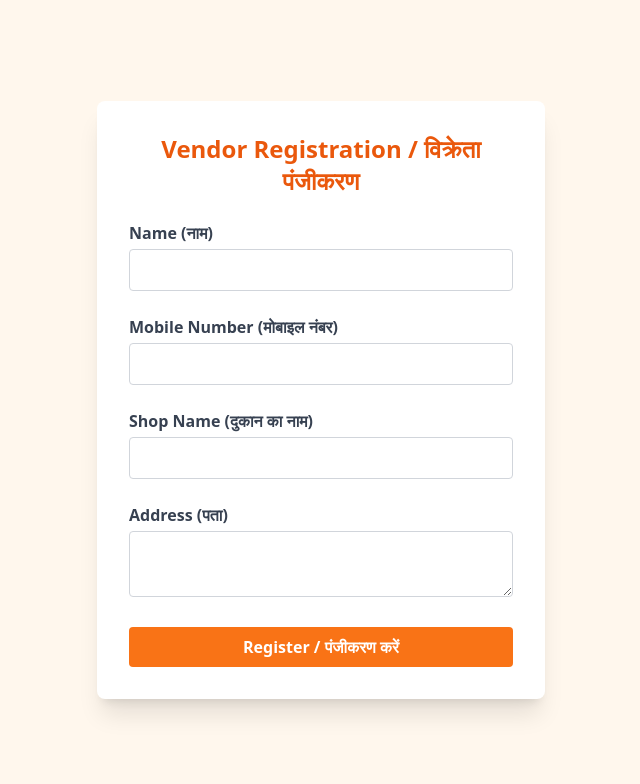
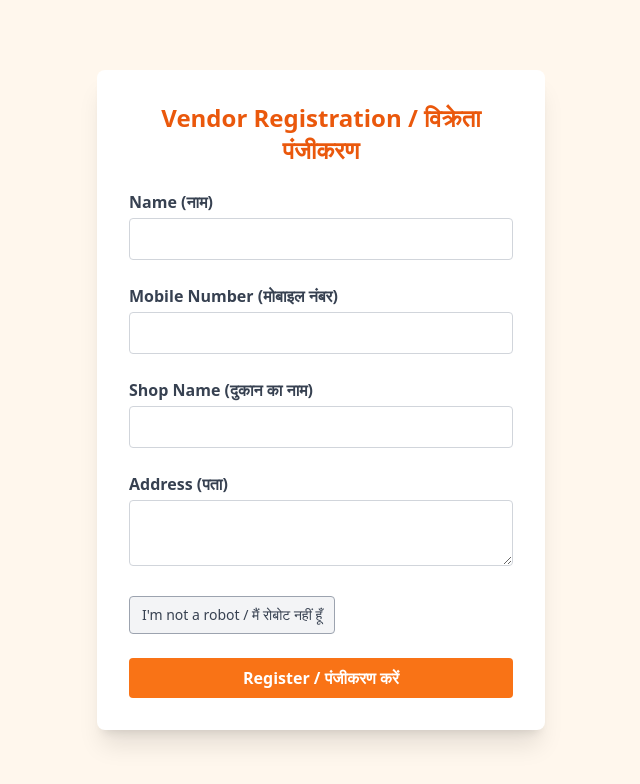
Before and after one commit to kn9annihilator/artisans-marketplace, a React (Create React App) app: page /register-vendor in a window 1280 px wide. Shown: the top 784 px of the page, without its empty margins (319-959 px from the left). Built offline with nearby package versions, Linux system fonts and the light colour scheme.

Commit message:
Some more changes to API Calls

```diff
--- a/src/pages/VendorRegister.jsx
+++ b/src/pages/VendorRegister.jsx
@@ -1,7 +1,6 @@
-// src/pages/VendorRegister.jsx
-
 import React, { useState } from 'react';
 import { motion } from 'framer-motion';
+import { CheckCircle } from 'lucide-react';
 
 const VendorRegister = () => {
   const [formData, setFormData] = useState({
@@ -10,6 +9,9 @@ const VendorRegister = () => {
     shopName: '',
     address: '',
   });
+
+  const [isVerified, setIsVerified] = useState(false);
+  const [errorMsg, setErrorMsg] = useState('');
 
   const handleChange = (e) => {
     setFormData((prev) => ({
@@ -20,6 +22,13 @@ const VendorRegister = () => {
 
   const handleSubmit = (e) => {
     e.preventDefault();
+
+    if (!isVerified) {
+      setErrorMsg('❌ Please confirm you are human / कृपया पुष्टि करें कि आप मानव हैं');
+      return;
+    }
+
+    setErrorMsg('');
     console.log("Vendor registered:", formData);
     alert("पंजीकरण सफल हुआ! Registration successful!");
   };
@@ -32,12 +41,12 @@ const VendorRegister = () => {
         animate={{ opacity: 1, y: 0 }}
         className="w-full max-w-md bg-white shadow-xl rounded-lg p-8 space-y-6"
       >
-        <h2 className="text-2xl font-bold text-center text-orange-600 mb-2">Vendor Registration / विक्रेता पंजीकरण</h2>
+        <h2 className="text-2xl font-bold text-center text-orange-600 mb-2">
+          Vendor Registration / विक्रेता पंजीकरण
+        </h2>
 
         <div>
-          <label className="block mb-1 font-semibold text-gray-700">
-            Name (नाम)
-          </label>
+          <label className="block mb-1 font-semibold text-gray-700">Name (नाम)</label>
           <input
             type="text"
             name="name"
@@ -49,9 +58,7 @@ const VendorRegister = () => {
         </div>
 
         <div>
-          <label className="block mb-1 font-semibold text-gray-700">
-            Mobile Number (मोबाइल नंबर)
-          </label>
+          <label className="block mb-1 font-semibold text-gray-700">Mobile Number (मोबाइल नंबर)</label>
           <input
             type="tel"
             name="mobile"
@@ -65,9 +72,7 @@ const VendorRegister = () => {
         </div>
 
         <div>
-          <label className="block mb-1 font-semibold text-gray-700">
-            Shop Name (दुकान का नाम)
-          </label>
+          <label className="block mb-1 font-semibold text-gray-700">Shop Name (दुकान का नाम)</label>
           <input
             type="text"
             name="shopName"
@@ -79,9 +84,7 @@ const VendorRegister = () => {
         </div>
 
         <div>
-          <label className="block mb-1 font-semibold text-gray-700">
-            Address (पता)
-          </label>
+          <label className="block mb-1 font-semibold text-gray-700">Address (पता)</label>
           <textarea
             name="address"
             rows="2"
@@ -91,6 +94,24 @@ const VendorRegister = () => {
             className="w-full px-4 py-2 border border-gray-300 rounded focus:ring-orange-400 focus:outline-none"
           ></textarea>
         </div>
+
+        {/* Clickable Captcha */}
+        <div className="flex items-center gap-3 mt-4">
+          <button
+            type="button"
+            onClick={() => setIsVerified(true)}
+            className={`flex items-center gap-2 px-3 py-2 rounded border ${
+              isVerified ? 'border-green-600 bg-green-100' : 'border-gray-400 bg-gray-100'
+            }`}
+          >
+            {isVerified && <CheckCircle className="text-green-600" size={20} />}
+            <span className="text-sm text-gray-700 font-medium">
+              I'm not a robot / मैं रोबोट नहीं हूँ
+            </span>
+          </button>
+        </div>
+
+        {errorMsg && <p className="text-red-600 mt-2">{errorMsg}</p>}
 
         <motion.button
           whileTap={{ scale: 0.95 }}
```
